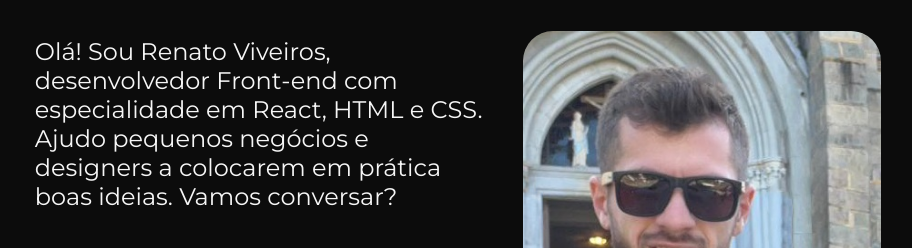
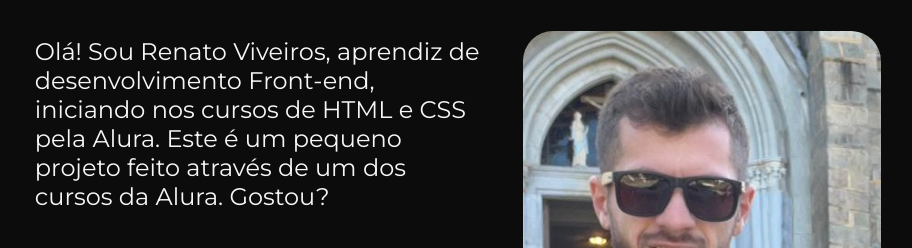
Before and after one commit to vivRenato/portfolio-alura-projeto, a plain HTML site: page index.html in a window 1280 px wide. Shown: the part 340-588 px from the top of the page, without its empty margins (162-1074 px from the left). Drawn offline with nearby package versions, Linux system fonts and the light colour scheme.

Commit message:
Update index.html

```diff
--- a/index.html
+++ b/index.html
@@ -17,7 +17,7 @@
     <main class="apresentacao">
         <section class="apresentacao_texto">
             <h1 class="apresentacao_texto_h1">Eleve seu negócio digital a outro nível <strong class="destaque_titulo">com um Front-end de qualidade!</strong></h1>
-            <p class="apresentacao_texto_p">Olá! Sou Renato Viveiros, desenvolvedor Front-end com especialidade em React, HTML e CSS. Ajudo pequenos negócios e designers a colocarem em prática boas ideias. Vamos conversar?</p>
+            <p class="apresentacao_texto_p">Olá! Sou Renato Viveiros, aprendiz de desenvolvimento Front-end, iniciando nos cursos de HTML e CSS pela Alura. Este é um pequeno projeto feito através de um dos cursos da Alura. Gostou?</p>
             <div class="apresentacao_botoes">
                 <h2 class="apresentacao_sub_link">Acesse minhas redes:</h2>
                 <a class="apresentacao_botoes_link" href="https://instagram.com/vivrenato" target="_blank">
```
